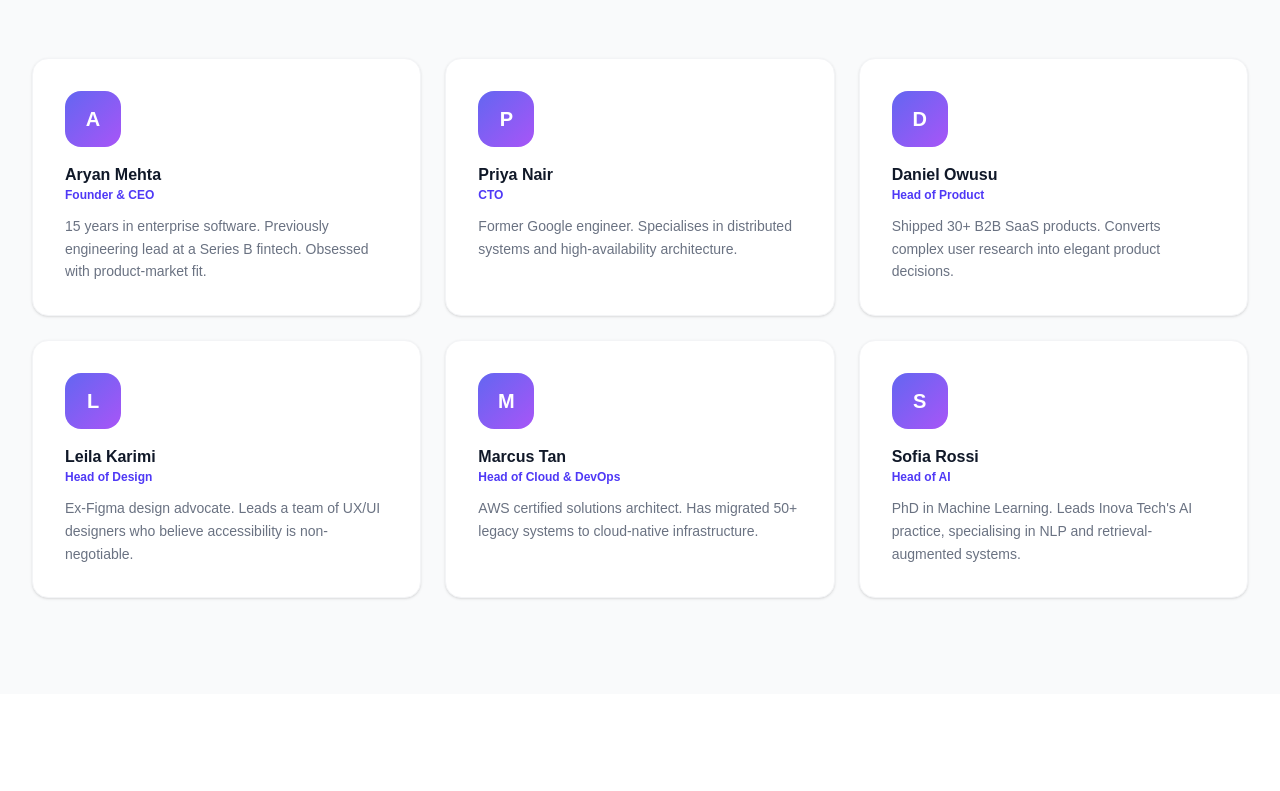
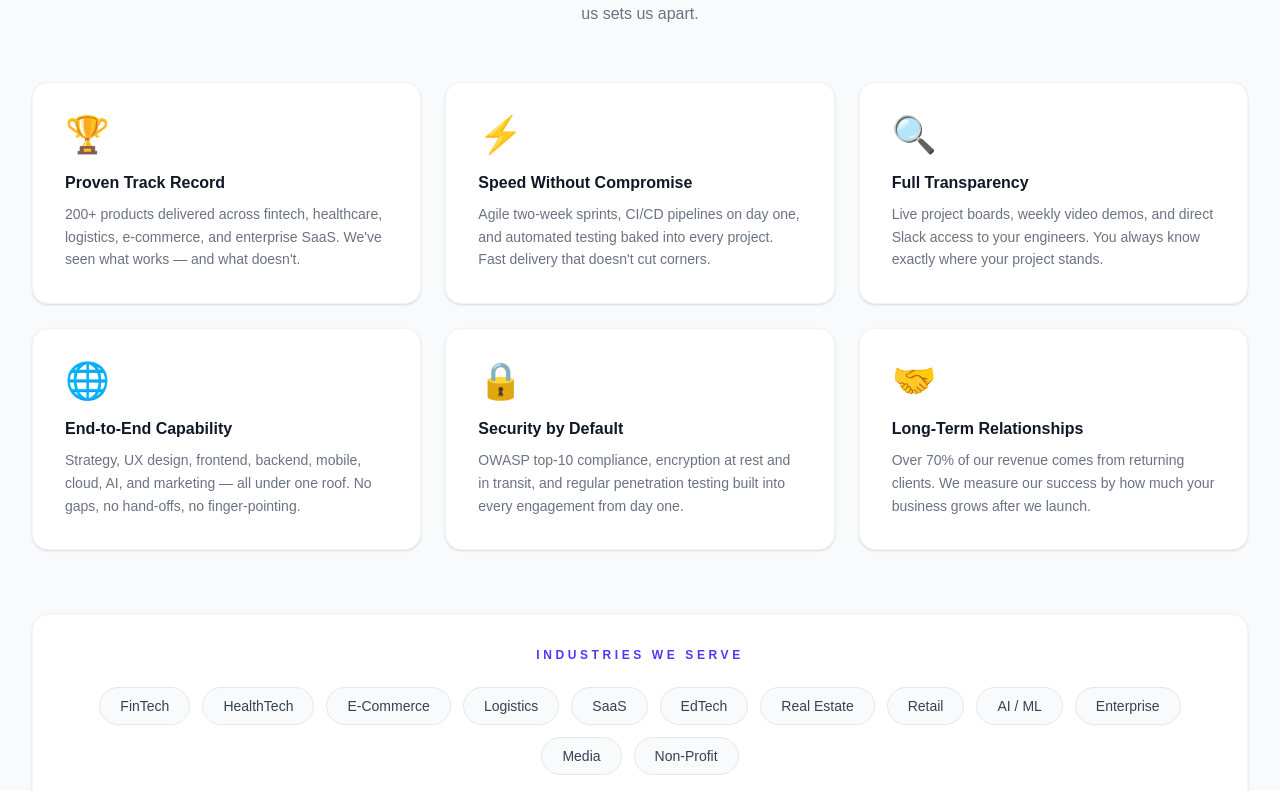
Before and after one commit to alvinotechnologies/web, a Next.js app: page /about in a window 1280 px wide. Shown: the part 2106-2897 px from the top of the page. Built offline with nearby package versions, Linux system fonts and the light colour scheme.

Commit message:
feat: replace team section on about page with Why Choose Us + industries

```diff
--- a/src/app/about/page.tsx
+++ b/src/app/about/page.tsx
@@ -16,13 +16,37 @@ const values = [
   { icon: "🤝", title: "People First",               desc: "Great products are built by happy, respected teams. We invest in culture, not just code." },
 ];
 
-const team = [
-  { name: "Aryan Mehta",  role: "Founder & CEO",          bio: "15 years in enterprise software. Previously engineering lead at a Series B fintech. Obsessed with product-market fit." },
-  { name: "Priya Nair",   role: "CTO",                    bio: "Former Google engineer. Specialises in distributed systems and high-availability architecture." },
-  { name: "Daniel Owusu", role: "Head of Product",        bio: "Shipped 30+ B2B SaaS products. Converts complex user research into elegant product decisions." },
-  { name: "Leila Karimi", role: "Head of Design",         bio: "Ex-Figma design advocate. Leads a team of UX/UI designers who believe accessibility is non-negotiable." },
-  { name: "Marcus Tan",   role: "Head of Cloud & DevOps", bio: "AWS certified solutions architect. Has migrated 50+ legacy systems to cloud-native infrastructure." },
-  { name: "Sofia Rossi",  role: "Head of AI",             bio: "PhD in Machine Learning. Leads Inova Tech's AI practice, specialising in NLP and retrieval-augmented systems." },
+const whyChoose = [
+  {
+    icon: "🏆",
+    title: "Proven Track Record",
+    desc: "200+ products delivered across fintech, healthcare, logistics, e-commerce, and enterprise SaaS. We've seen what works — and what doesn't.",
+  },
+  {
+    icon: "⚡",
+    title: "Speed Without Compromise",
+    desc: "Agile two-week sprints, CI/CD pipelines on day one, and automated testing baked into every project. Fast delivery that doesn't cut corners.",
+  },
+  {
+    icon: "🔍",
+    title: "Full Transparency",
+    desc: "Live project boards, weekly video demos, and direct Slack access to your engineers. You always know exactly where your project stands.",
+  },
+  {
+    icon: "🌐",
+    title: "End-to-End Capability",
+    desc: "Strategy, UX design, frontend, backend, mobile, cloud, AI, and marketing — all under one roof. No gaps, no hand-offs, no finger-pointing.",
+  },
+  {
+    icon: "🔒",
+    title: "Security by Default",
+    desc: "OWASP top-10 compliance, encryption at rest and in transit, and regular penetration testing built into every engagement from day one.",
+  },
+  {
+    icon: "🤝",
+    title: "Long-Term Relationships",
+    desc: "Over 70% of our revenue comes from returning clients. We measure our success by how much your business grows after we launch.",
+  },
 ];
 
 const milestones = [
@@ -124,28 +148,48 @@ export default function AboutPage() {
         </div>
       </section>
 
-      {/* ── Team ── */}
+      {/* ── Why Choose Us ── */}
       <section className="bg-gray-50 py-24">
         <div className="mx-auto max-w-7xl px-4 sm:px-6 lg:px-8">
           <div className="text-center mb-14">
-            <p className="text-xs font-bold tracking-[0.3em] text-indigo-600 uppercase mb-3">The Team</p>
-            <h2 className="text-3xl font-extrabold text-gray-900 sm:text-4xl">Meet the People Behind Inova Tech</h2>
+            <p className="text-xs font-bold tracking-[0.3em] text-indigo-600 uppercase mb-3">Why Inova Tech</p>
+            <h2 className="text-3xl font-extrabold text-gray-900 sm:text-4xl">What Makes Us Different</h2>
             <p className="mt-4 max-w-2xl mx-auto text-gray-500">
-              Engineers, designers, and strategists united by a love of hard problems and great products.
+              We&apos;ve refined our approach across hundreds of projects. Here&apos;s what clients
+              consistently tell us sets us apart.
             </p>
           </div>
+
           <div className="grid gap-6 sm:grid-cols-2 lg:grid-cols-3">
-            {team.map(t => (
-              <div key={t.name} className="group rounded-2xl bg-white border border-gray-100 p-8 shadow-sm transition-all duration-300 hover:shadow-xl hover:-translate-y-1">
-                <div className="flex h-14 w-14 items-center justify-center rounded-2xl text-xl font-extrabold text-white mb-4"
-                  style={{background:"linear-gradient(135deg,#6366f1,#a855f7)"}}>
-                  {t.name.charAt(0)}
-                </div>
-                <h3 className="text-base font-bold text-gray-900 group-hover:text-indigo-600 transition-colors">{t.name}</h3>
-                <p className="text-xs font-semibold text-indigo-600 mb-3">{t.role}</p>
-                <p className="text-sm text-gray-500 leading-relaxed">{t.bio}</p>
+            {whyChoose.map(w => (
+              <div key={w.title}
+                className="group rounded-2xl bg-white border border-gray-100 p-8 shadow-sm transition-all duration-300 hover:shadow-xl hover:-translate-y-1">
+                <span className="text-4xl">{w.icon}</span>
+                <h3 className="mt-4 text-base font-bold text-gray-900 group-hover:text-indigo-600 transition-colors">
+                  {w.title}
+                </h3>
+                <p className="mt-2 text-sm text-gray-500 leading-relaxed">{w.desc}</p>
               </div>
             ))}
+          </div>
+
+          {/* Client industries strip */}
+          <div className="mt-16 rounded-2xl bg-white border border-gray-100 p-8 shadow-sm">
+            <p className="text-xs font-bold tracking-[0.3em] text-indigo-600 uppercase text-center mb-6">
+              Industries We Serve
+            </p>
+            <div className="flex flex-wrap justify-center gap-3">
+              {[
+                "FinTech","HealthTech","E-Commerce","Logistics","SaaS",
+                "EdTech","Real Estate","Retail","AI / ML","Enterprise",
+                "Media","Non-Profit",
+              ].map(ind => (
+                <span key={ind}
+                  className="rounded-full border border-gray-200 bg-gray-50 px-5 py-2 text-sm font-medium text-gray-700 hover:border-indigo-300 hover:text-indigo-600 hover:bg-indigo-50 transition-all duration-200 cursor-default">
+                  {ind}
+                </span>
+              ))}
+            </div>
           </div>
         </div>
       </section>
```
